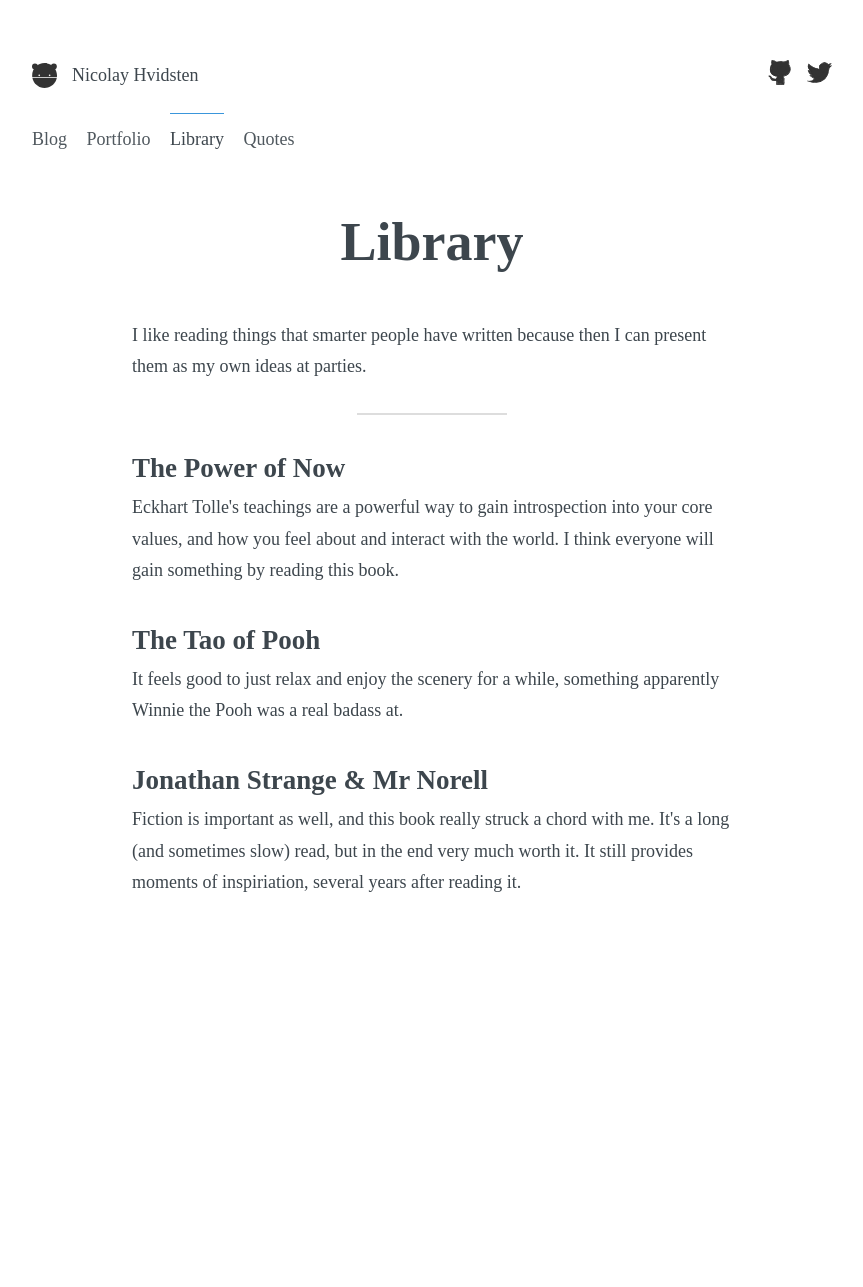
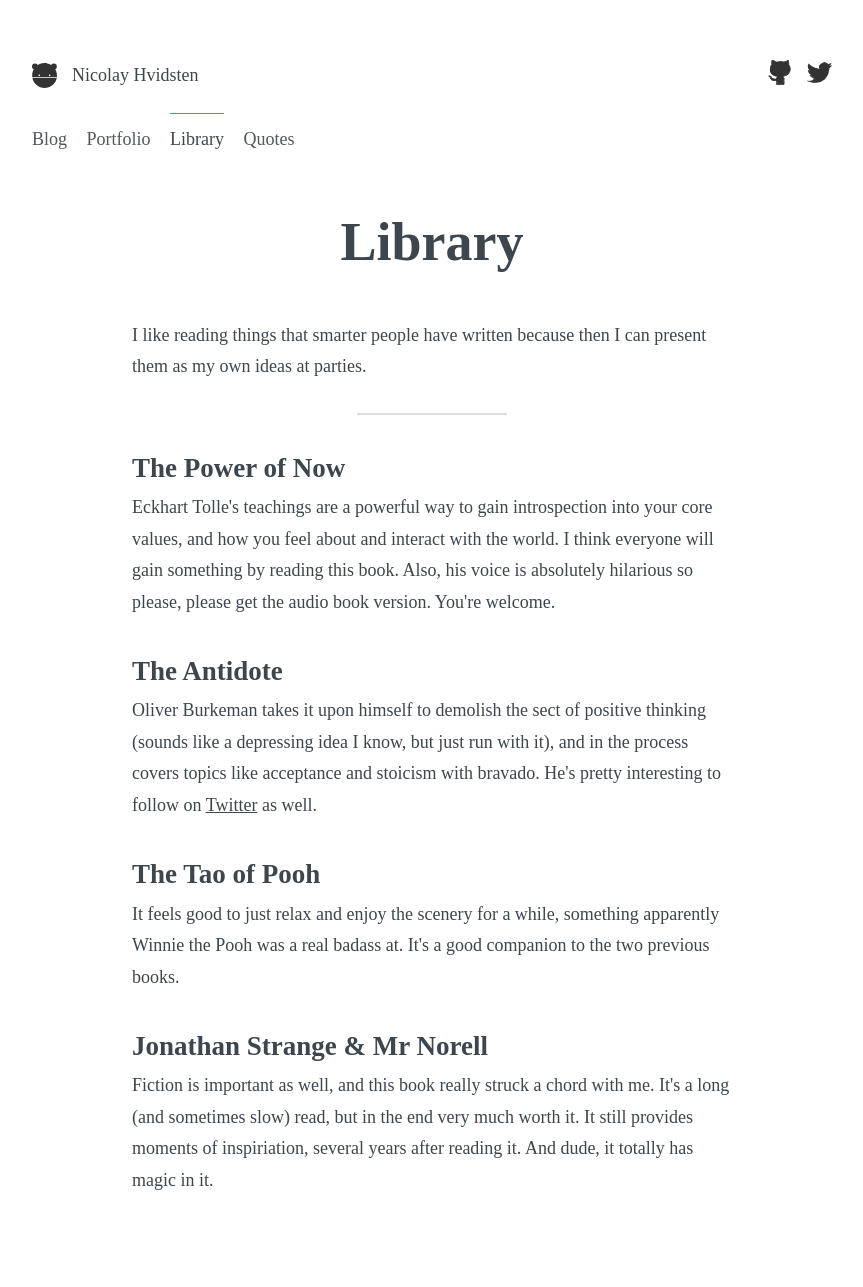
Before and after one commit to nicohvi/nicohvi.github.io, a Jekyll site: the page built from library/index.html, in a window 1280 px wide. Shown: the whole page, without its empty margins (208-1071 px from the left). Built offline with Jekyll 4.4.1, drawn with Linux system fonts in a browser that asks for light colours; nearby versions of some CDN libraries; before the commit the page ends 990 px from its top, so only the background shows below that.

```diff
--- a/_data/library.yml
+++ b/_data/library.yml
@@ -1,15 +1,26 @@
 - title:  The Power of Now
-  link:
+  link:   https://www.goodreads.com/book/show/6708.The_Power_of_Now
   desc:   Eckhart Tolle's teachings are a powerful way to
           gain introspection into your core values, and how
           you feel about and interact with the world. I think
-          everyone will gain something by reading this book.
+          everyone will gain something by reading this book. Also, his
+          voice is absolutely hilarious so please, please get the
+          audio book version. You're welcome.
+
+- title:  The Antidote
+  link:   https://www.goodreads.com/book/show/13721709-the-antidote
+  desc:   Oliver Burkeman takes it upon himself to demolish the sect of
+          positive thinking (sounds like a depressing idea I know, but
+          just run with it), and in the process covers topics like
+          acceptance and stoicism with bravado. He's pretty interesting
+          to follow on <a href="https://twitter.com/oliverburkeman">Twitter</a> as well.
 
 - title:  The Tao of Pooh
   link:   https://www.goodreads.com/book/show/48757.The_Tao_of_Pooh
   desc:   It feels good to just relax and enjoy the scenery for a
           while, something apparently Winnie the Pooh was
-          a real badass at.
+          a real badass at. It's a good companion to the two previous
+          books.
 
 - title:  Jonathan Strange & Mr Norell
   link:   https://www.goodreads.com/book/show/14201.Jonathan_Strange_Mr_Norrell
@@ -17,4 +28,4 @@
           struck a chord with me. It's a long (and sometimes slow)
           read, but in the end very much worth it. It still
           provides moments of inspiriation, several years after
-          reading it.
+          reading it. And dude, it totally has magic in it.
--- /dev/null
+++ b/_sass/library.scss
@@ -0,0 +1 @@
+li.book a h2:hover { text-decoration: underline; }
--- a/library/index.html
+++ b/library/index.html
@@ -11,11 +11,11 @@ title: Library
   <hr>
   <ul>
     {% for item in site.data.library %}
-    <li>
+    <li class='book'>
       <a href='{{ item.link }}'>
         <h2>{{ item.title }}</h2>
-        <p>{{ item.desc }}</p>
       </a>
+      <p>{{ item.desc }}</p>
     </li>
     {% endfor %}
   </ul>
--- a/public/application.scss
+++ b/public/application.scss
@@ -11,3 +11,4 @@
 @import 'code';
 @import 'queries';
 @import 'vendor/tipsy';
+@import 'library';
```
Also changed, not shown: _posts/2015-10-02-Progressive-enhancement-and-SEO-for-SPAs.md (added, +100 -0 lines), _posts/2015-10-02-SPA-and-SEO.md (deleted, +0 -97 lines), 1 other file.
